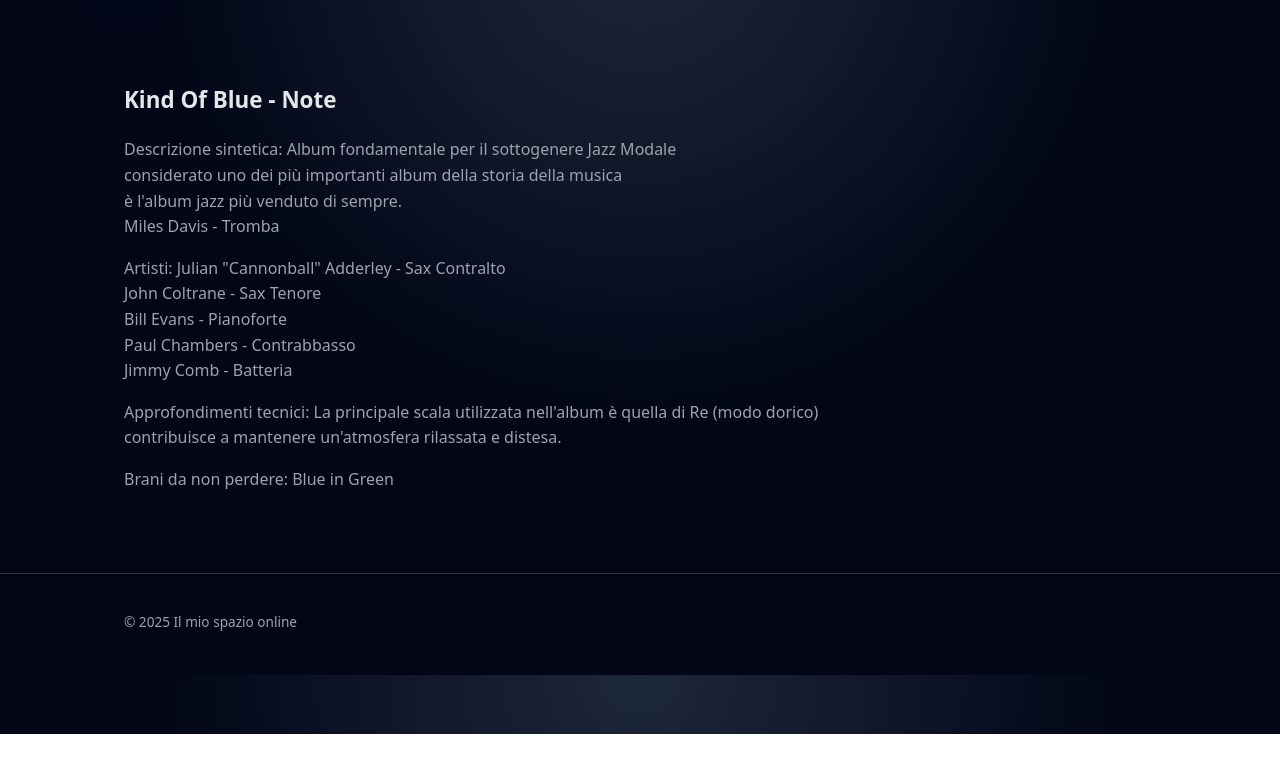
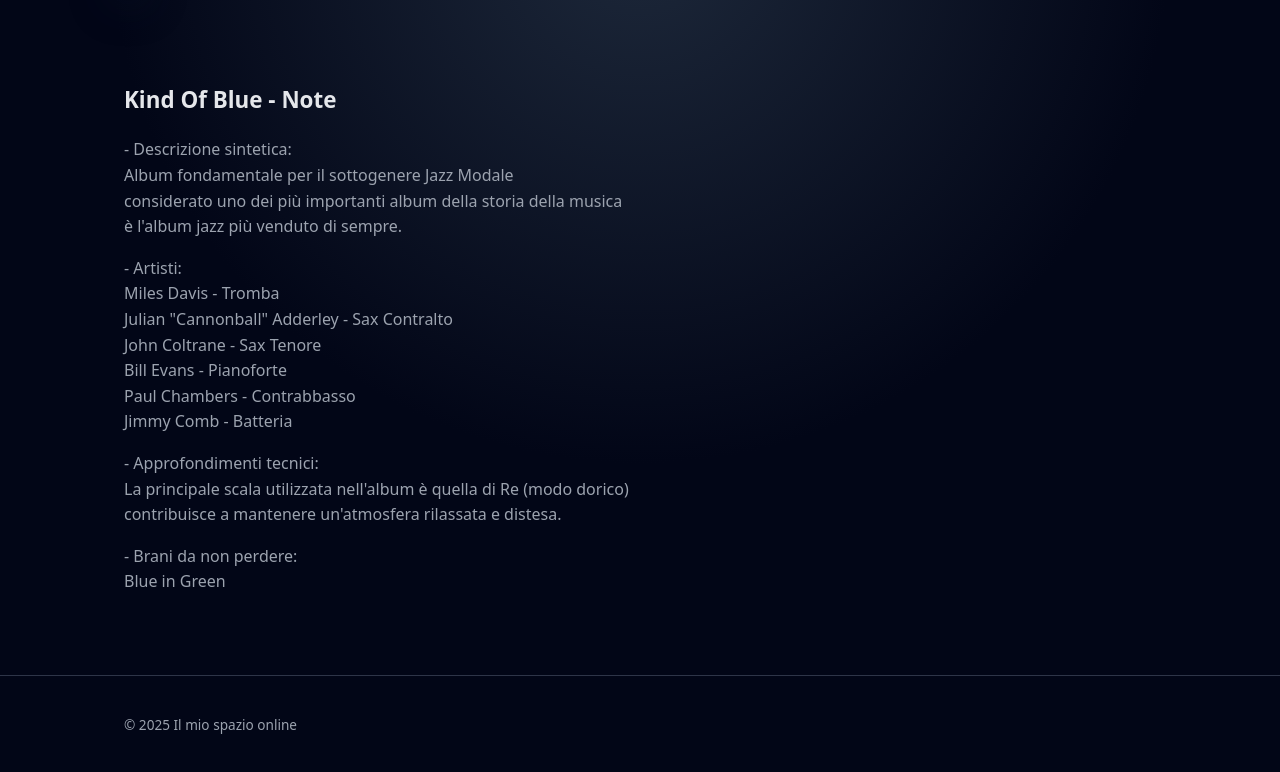
Before and after one commit to lucamandrelli/lucam-website-, a plain HTML site: page note_kind_of_blue.html in a window 1280 px wide. Shown: the part 66-838 px from the top of the page. Before the commit the page ends 800 px from the top, so only its background shows below. Drawn offline with Linux system fonts and the light colour scheme.

Commit message:
Update note_kind_of_blue.html

```diff
--- a/note_kind_of_blue.html
+++ b/note_kind_of_blue.html
@@ -22,15 +22,16 @@
       <div class="container">
         <h2>Kind Of Blue - Note</h2>
         <p>
-          Descrizione sintetica:
+          - Descrizione sintetica:<br>
           Album fondamentale per il sottogenere Jazz Modale <br>
           considerato uno dei più importanti album della storia della musica <br>
           è l'album jazz più venduto di sempre. <br>
-          Miles Davis - Tromba <br>
+
         </p>
 
         <p>
-          Artisti:
+          - Artisti: <br>
+          Miles Davis - Tromba <br>
           Julian "Cannonball" Adderley - Sax Contralto <br>
           John Coltrane - Sax Tenore <br>
           Bill Evans - Pianoforte <br>
@@ -39,13 +40,13 @@
         </p>
 
         <p>
-          Approfondimenti tecnici:
+          - Approfondimenti tecnici:<br>
           La principale scala utilizzata nell'album è quella di Re (modo dorico) <br>
           contribuisce a mantenere un'atmosfera rilassata e distesa.
         </p>
 
         <p>
-          Brani da non perdere:
+          - Brani da non perdere:<br>
           Blue in Green
         </p>
 
```
